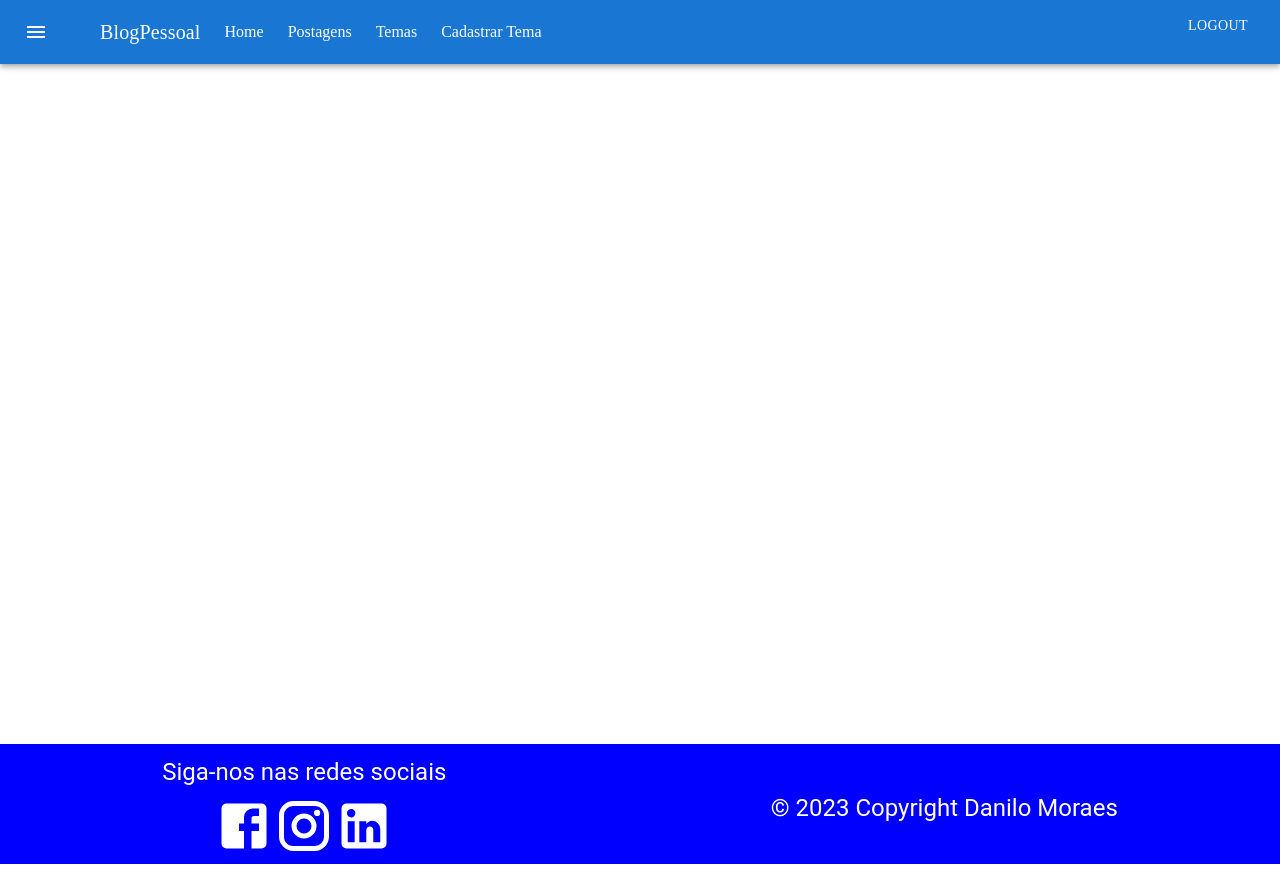
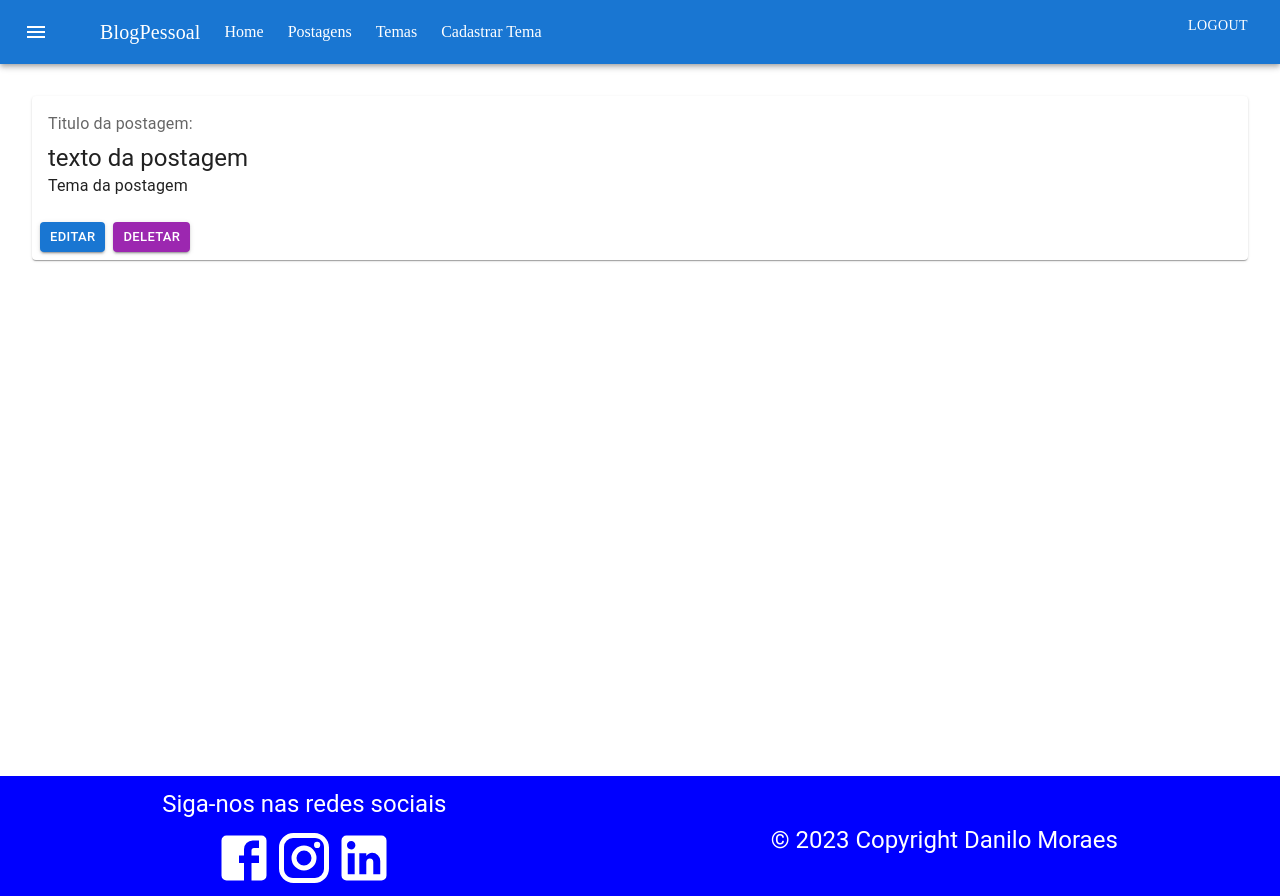
Before and after one commit to Kaluribr/BlogPessoal03, a React (Vite) app: page /posts in a window 1280 px wide. Before the commit the page ends 864 px from the top, so only its background shows below. Built offline with nearby package versions, Linux system fonts and the light colour scheme.

Commit message:
Implementacao de TapPostagem e ListaPostagem relacionando com o BD

```diff
--- a/package.json
+++ b/package.json
@@ -13,6 +13,7 @@
     "@emotion/styled": "^11.10.6",
     "@material-ui/core": "^4.12.4",
     "@material-ui/icons": "^4.11.3",
+    "@material-ui/lab": "^4.0.0-alpha.61",
     "@mui/icons-material": "^5.11.16",
     "@mui/material": "^5.12.0",
     "axios": "0.21.4",
--- a/src/App.tsx
+++ b/src/App.tsx
@@ -6,6 +6,8 @@ import Footer from "./components/estaticos/footer/Footer";
 import CadastroUsuario from "./paginas/CadastroUsuario/CadastroUsuario";
 import Login from "./paginas/login/Login";
 import { BrowserRouter as Router, Routes, Route} from "react-router-dom";
+import ListaTema from "./components/temas/listatema/ListaTema";
+import ListaPostagem from "./components/postagens/listapostagem/ListaPostagem";
 
 function App() {
   return (
@@ -17,6 +19,8 @@ function App() {
             <Route path="/login" element={<Login />}/>
             <Route path="/home" element={<Home />}/>
             <Route path="/cadastrousuario" element={<CadastroUsuario />}/>
+            <Route path="/temas" element={<ListaTema />}/>
+            <Route path="/posts" element={<ListaPostagem />}/>
           </Routes>
         </div>
       <Footer/>
--- /dev/null
+++ b/src/components/postagens/listapostagem/ListaPostagem.tsx
@@ -0,0 +1,31 @@
+import React from 'react'
+import { Box, Button, Card, CardActions, CardContent, Typography } from '@mui/material'
+
+function ListaPostagens() {
+  return (
+    <>
+      <Box m={4}>
+        <Card >
+          <CardContent>
+            <Typography color="textSecondary" gutterBottom>
+              Titulo da postagem:
+            </Typography>
+            <Typography variant="h5" component="h2">
+              texto da postagem
+            </Typography>
+            <Typography variant="body1" component="p">
+              Tema da postagem
+            </Typography>
+
+          </CardContent>
+          <CardActions>
+            <Button color='primary' variant='contained' size="small">Editar</Button>
+            <Button color='secondary' variant='contained' size="small">Deletar</Button>
+          </CardActions>
+        </Card>
+      </Box>
+    </>
+  )
+}
+
+export default ListaPostagens
--- /dev/null
+++ b/src/components/postagens/tabpostagem/TabPostagem.css
@@ -0,0 +1,3 @@
+.barrinha {
+    background-color: #3f51b5 !important;
+  }
--- /dev/null
+++ b/src/components/postagens/tabpostagem/TabPostagem.tsx
@@ -0,0 +1,35 @@
+import React from 'react'
+import AppBar from '@material-ui/core/AppBar';
+import Tab from '@material-ui/core/Tab';
+import TabContext from '@material-ui/lab/TabContext';
+import TabList from '@material-ui/lab/TabList';
+import TabPanel from '@material-ui/lab/TabPanel';
+import ListaPostagem from '../listapostagem/ListaPostagem';
+import './TabPostagem.css'
+
+function TabPostagens() {
+  const [value, setValue] = React.useState('1');
+  const handleChange = (event: React.ChangeEvent<{}>, newValue: string) => {
+    setValue(newValue);
+  };
+
+  // TabIndicatorProps={{style: {display: 'none'}}}
+  return (
+    <TabContext value={value}>
+        <AppBar position="static" className='barrinha' style={{color: '#fcfcfc'}}>
+          <TabList centered indicatorColor='primary' onChange={handleChange}  aria-label="simple tabs example">
+            <Tab  label="Postagens" value="1"  />
+            <Tab label="Sobre o projeto" value="2" />
+          </TabList>
+        </AppBar>
+        <TabPanel value="1">
+          <ListaPostagem />
+        </TabPanel>
+        <TabPanel value="2">
+          Lorem ipsum dolor sit amet consectetur, adipisicing elit. Necessitatibus similique nulla neque deserunt sed repudiandae ea accusantium, dicta nihil nisi nostrum ratione quod incidunt aspernatur delectus temporibus, sit, expedita recusandae.
+        </TabPanel>
+      </TabContext>
+  )
+}
+
+export default TabPostagens
--- /dev/null
+++ b/src/components/temas/listatema/ListaTema.tsx
@@ -0,0 +1,29 @@
+import { Box, Button, Card, CardActions, CardContent, Typography } from '@mui/material'
+import React from 'react'
+
+function ListaTemas() {
+  return (
+    <>
+      <Box m={4}>
+        <Card >
+          <CardContent>
+            <Typography color="textSecondary" gutterBottom>
+              Tema:
+            </Typography>
+            <Typography variant="h5" component="h2">
+              descrição do tema
+            </Typography>
+
+          </CardContent>
+          <CardActions>
+            <Button color='primary' variant='contained' size="small">Editar</Button>
+            <Button color='secondary' variant='contained' size="small">Deletar</Button>
+          </CardActions>
+        </Card>
+      </Box>
+
+    </>
+  )
+}
+
+export default ListaTemas
--- a/src/paginas/CadastroUsuario/CadastroUsuario.css
+++ b/src/paginas/CadastroUsuario/CadastroUsuario.css
@@ -5,7 +5,7 @@
     background-size: cover;
   }
 
-  .btnCancelar{
+  .btnCadastrar{
     display: flex !important;
     justify-content: space- !important;
   }
--- a/src/paginas/CadastroUsuario/CadastroUsuario.tsx
+++ b/src/paginas/CadastroUsuario/CadastroUsuario.tsx
@@ -7,7 +7,7 @@ import { Typography } from "@mui/material";
 import { Link, useNavigate } from "react-router-dom";
 
 function CadastroUsuario() {
-  const history = useNavigate();
+  let history = useNavigate();
 
   const [usuario, setUsuario] = useState<Usuario>({
     id: 0,
@@ -48,7 +48,7 @@ function CadastroUsuario() {
         alert("Por favor, verifique os campos");
       }
     } else {
-      alert("As senhas não coincidem");
+      alert("Dados inconsistentes. Favor verificar as informações de cadastro");
       setConfirmarSenha("");
       setUsuario({
         ...usuario,
@@ -57,9 +57,6 @@ function CadastroUsuario() {
     }
   }
 
-  useEffect(() => {
-    console.log("rodou");
-  }, [usuario.nome]);
 
   useEffect(() => {
     if (usuarioResult.id !== 0) {
@@ -76,7 +73,7 @@ function CadastroUsuario() {
       <Grid item xs={6} className="imagem2"></Grid>
       <Grid item xs={6} alignItems="center">
         <Box paddingX={10}>
-          <form>
+          <form onSubmit={onSubmit}>
             <Typography
               variant="h3"
               align="center"
@@ -152,9 +149,10 @@ function CadastroUsuario() {
                 <Button
                   size="large"
                   variant="contained"
+                  type="submit"
                   color="primary"
                   fullWidth
-                  className="btnCancelar"
+                  className="btnCadastrar"
                 >
                   Cadastrar
                 </Button>
@@ -163,7 +161,6 @@ function CadastroUsuario() {
                 style={{ textDecoration: "none" }}
                 >
                 <Button
-                  type="submit"
                   size="large"
                   fullWidth
                   variant="contained"
--- a/src/paginas/home/Home.tsx
+++ b/src/paginas/home/Home.tsx
@@ -1,5 +1,6 @@
 import { Grid, Box, Typography, Button, } from "@material-ui/core";
 import "./Home.css";
+import TabPostagens from "../../components/postagens/tabpostagem/TabPostagem";
 
 function Home() {
   return (
@@ -20,6 +21,7 @@ function Home() {
           <img src="https://i.imgur.com/H88yIo2.png" alt="" width="500px" height="500px"/>
         </Grid>
         <Grid xs={12} className="postagens">
+          <TabPostagens/>
         </Grid>
       </Grid>
     </>
```
Also changed, not shown: src/components/postagens/listapostagem/ListaPostagem.css (added), src/components/temas/listatema/ListaTema.css (added), 1 other file (tests, documents, lock files or other folders).
